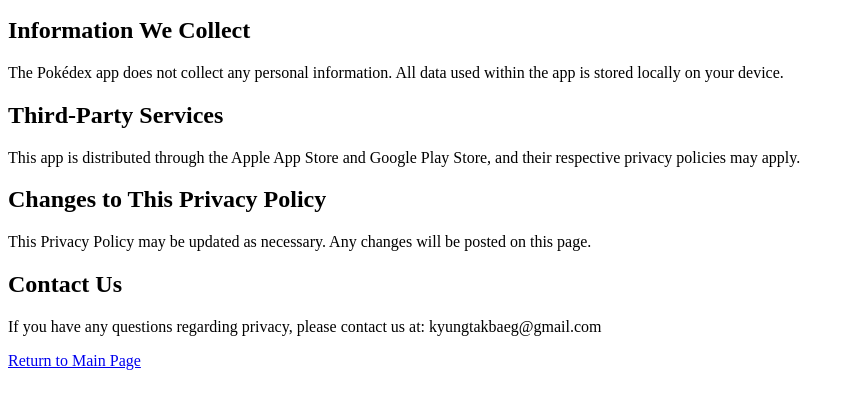
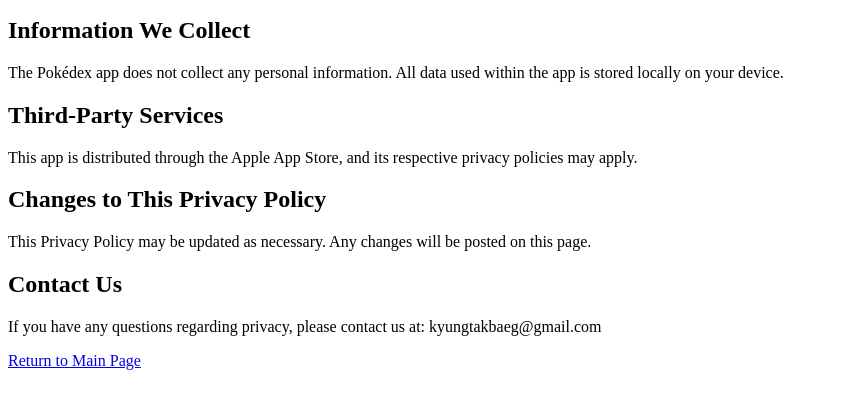
Before and after one commit to ryanbaeg/pokemon-pokedex-support, a plain HTML site: page privacy-policy.html in a window 1280 px wide. Shown: the part 101-510 px from the top of the page, without its empty margins (0-851 px from the left). Drawn offline with Linux system fonts and the light colour scheme.

Commit message:
Update privacy-policy.html

```diff
--- a/privacy-policy.html
+++ b/privacy-policy.html
@@ -12,7 +12,7 @@
     <p>The Pokédex app does not collect any personal information. All data used within the app is stored locally on your device.</p>
 
     <h2>Third-Party Services</h2>
-    <p>This app is distributed through the Apple App Store and Google Play Store, and their respective privacy policies may apply.</p>
+    <p>This app is distributed through the Apple App Store, and its respective privacy policies may apply.</p>
 
     <h2>Changes to This Privacy Policy</h2>
     <p>This Privacy Policy may be updated as necessary. Any changes will be posted on this page.</p>
```
